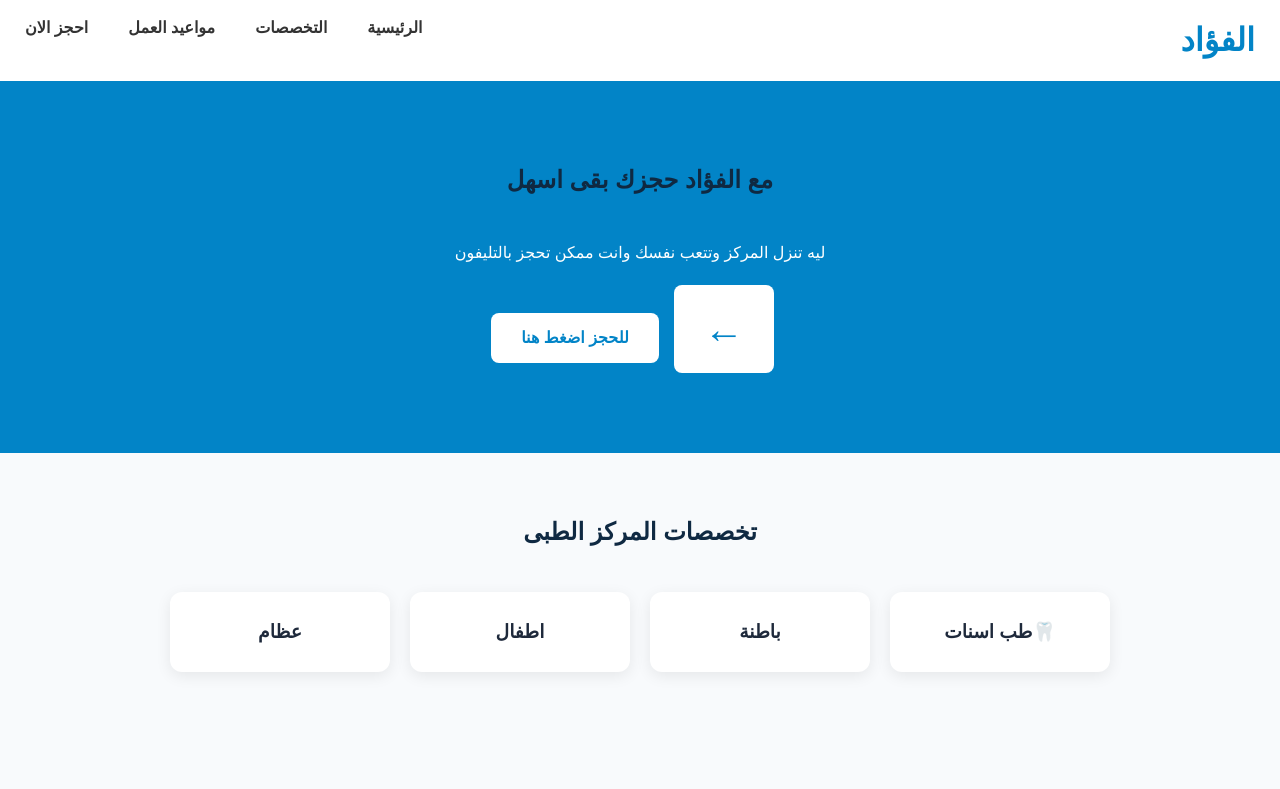
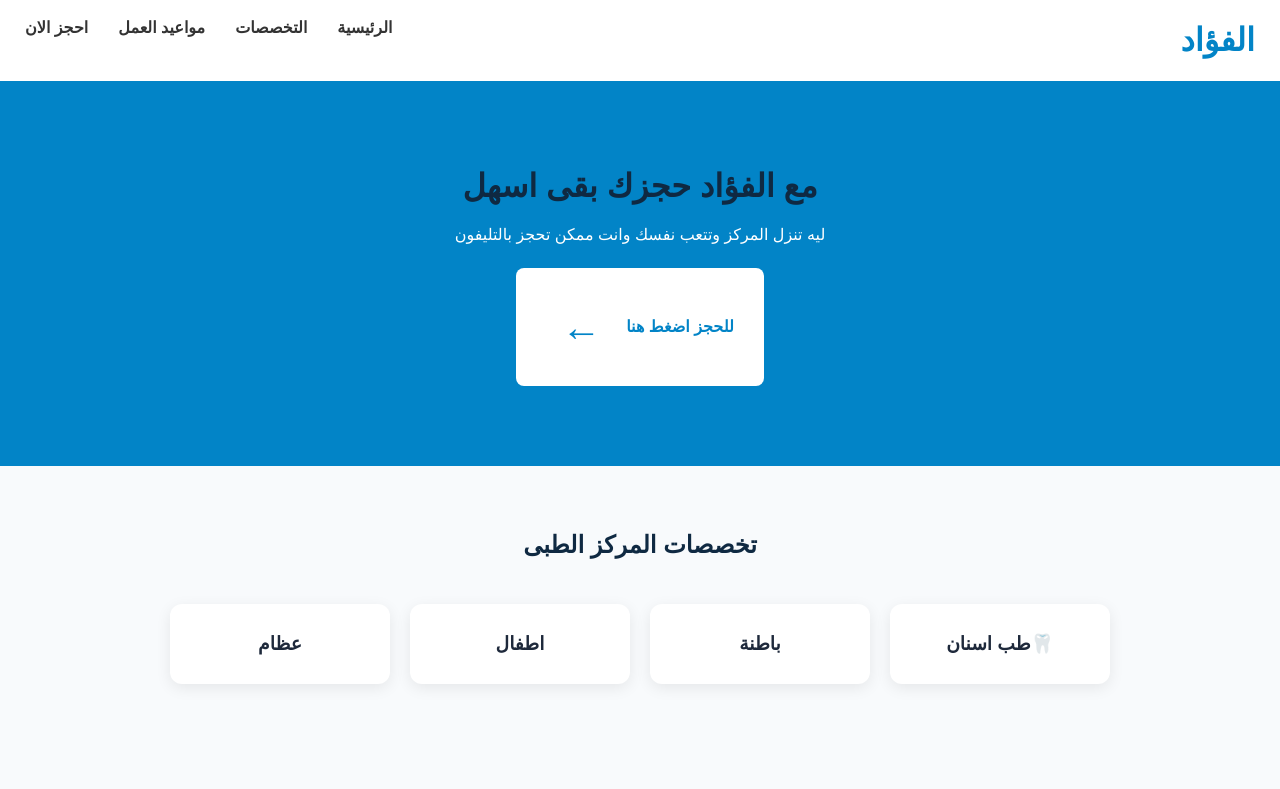
Before and after one commit to mo25550/medical-center, a plain HTML site: page index.html in a window 1280 px wide. Shown: the top 789 px of the page. Drawn offline with Linux system fonts and the light colour scheme.

Commit message:
Add files via upload

```diff
--- a/index.html
+++ b/index.html
@@ -3,6 +3,7 @@
  <head>
   <meta charset="UTF-8">
   <meta name="viewport" content="width=device-width, initial-scale=1.0">
+  <meta name="direction" content="مركز الفؤاد الطبى">
   <title>مركز الفؤاد الطبي</title>
   <link rel="stylesheet" href="style.css">
  </head>
@@ -24,13 +25,13 @@
         <section class="hello">
             <h2>مع الفؤاد حجزك بقى اسهل</h2>
             <p>ليه تنزل المركز وتتعب نفسك وانت ممكن تحجز بالتليفون</p>
-          <span class="arrow"><a href="#Bookingnow">&larr;</span>للحجز اضغط هنا</a>
+            <a href="#Bookingnow">للحجز اضغط هنا <span class="arrow">&larr;</span></a>
         </section>
         <section id="specialties">
             <h2>تخصصات المركز الطبى</h2>
             <div class="cards-container">
                 <div class="card">
-                    <h3>🦷طب اسنات</h3>
+                    <h3>🦷طب اسنان</h3>
                 </div>
                 <div class="card">
                     <h3>باطنة</h3>
--- a/style.css
+++ b/style.css
@@ -16,7 +16,6 @@ body{
     color: #0284c7;
     background-color: #ffffff;
     display: flex;
-    flex-flow: row;
     justify-content: space-between;
     padding: 15px 25px;
     box-shadow: 0 2px 10px rgba(0, 0, 0, 0.08);
@@ -24,15 +23,16 @@ body{
 .nav-links ul{
     list-style: none;
     display: flex;
-    gap: 40px;
+    gap: 30px;
 }
 .nav-links a{
     text-decoration: none;
     color: #333;
     font-weight: bold;
+    transition: 0.2s;
 }
 .nav-links a:hover{
-    color: blue;
+    color: #0284c7;
 }
 .hello{
     background-color: #0284c7;
@@ -40,8 +40,15 @@ body{
     text-align: center;
     padding: 80px 20px;
 }
+.hello h2{
+    font-size: 2rem;
+    margin-bottom: 10px;
+}
 .hello a{
-    display: inline-block;
+    display: inline-flex;
+    align-items: center;
+    justify-content: center;
+    gap: 10px;
     background-color: #ffffff;
     border-radius: 8px;
     text-decoration: none;
@@ -49,9 +56,10 @@ body{
     padding: 12px 30px;
     font-weight: bold;
     margin-top: 20px;
+    transition: 0.3s;
 }
 .hello a:hover{
-    color:blue
+    color:#f1f5f9;
 }
 .arrow{
     font-size: 40px;
```
